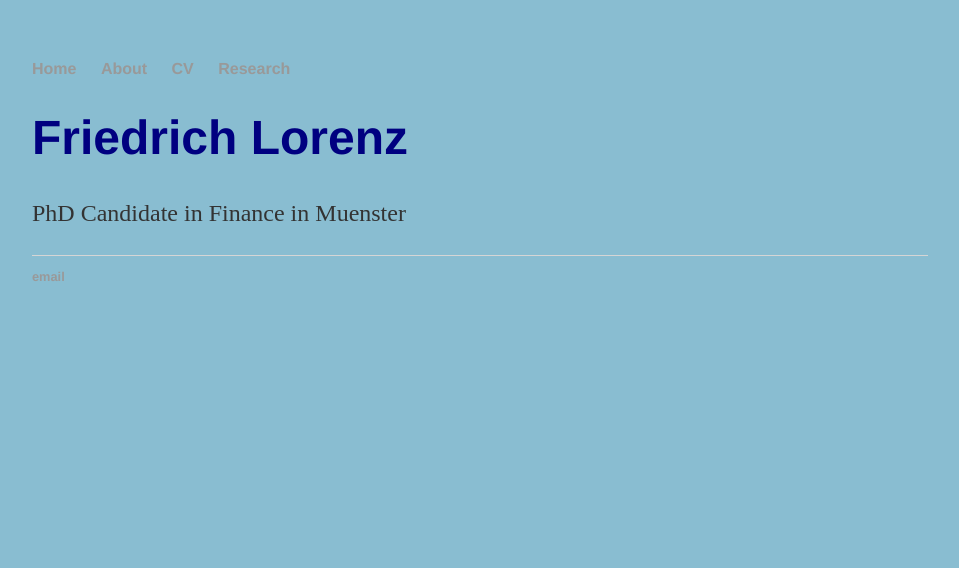
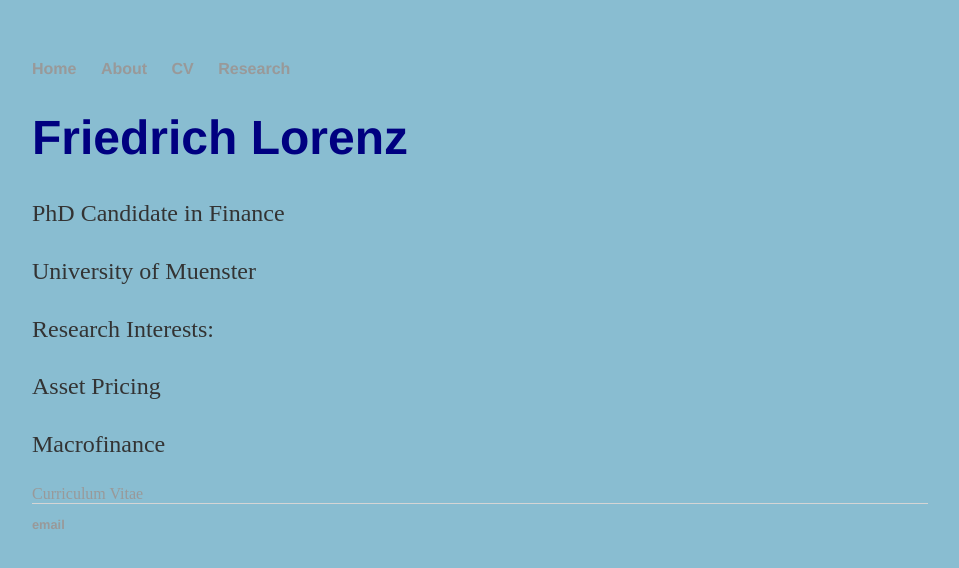
Before and after one commit to frilorde/page, a Jekyll site: the page built from index.html, in a window 1280 px wide. Shown: the top 568 px of the page, without its empty margins (160-1119 px from the left). Built offline with Jekyll 4.4.1, drawn with Linux system fonts in a browser that asks for light colours.

Commit message:
Update index.html

```diff
--- a/index.html
+++ b/index.html
@@ -4,5 +4,10 @@ title: Friedrich Lorenz, PhD Candidate
 ---
 <div class="blurb">
 	<h1>Friedrich Lorenz</h1>
-		<p>PhD Candidate in Finance in Muenster</p>
+		<p>PhD Candidate in Finance</p>
+		<p>University of Muenster</p>
+		<p>Research Interests:</p>
+		<p>Asset Pricing</p>
+		<p>Macrofinance</p>
+		<a href="cv/cv_Friedrich_Lorenz.pdf">Curriculum Vitae</a>
 </div><!-- /.blurb -->
```
